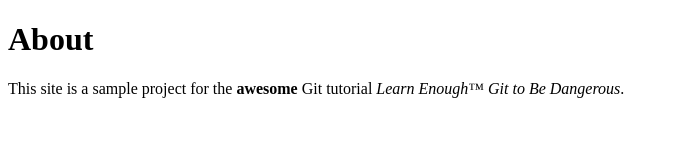
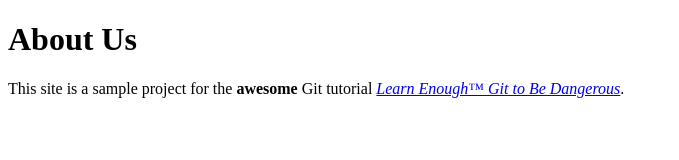
Before and after one commit to llayague/website_learn_enough_git, a plain HTML site: page about.html in a window 1280 px wide. Shown: the whole page, without its empty margins (0-679 px from the left). Drawn offline with Linux system fonts and the light colour scheme.

Commit message:
Change page heading and add a link in the paragraph

```diff
--- a/about.html
+++ b/about.html
@@ -1,12 +1,13 @@
 <!DOCTYPE html>
-<html
- <head>
+<html>
+  <head>
     <title>About Us</title>
   </head>
   <body>
-    <h1>About</h1>
+    <h1>About Us</h1>
     <p>
-      This site is a sample project for the <strong>awesome</strong> Git tutorial <em>Learn Enough™ Git to Be Dangerous</em>.
+      This site is a sample project for the <strong>awesome</strong> Git tutorial <a href="http://learnenough.com/git-tutorial"><em>Learn Enough™ Git to Be Dangerous</em></a>.
     </p>
-  </body>
+
+</body>
 </html>
```
